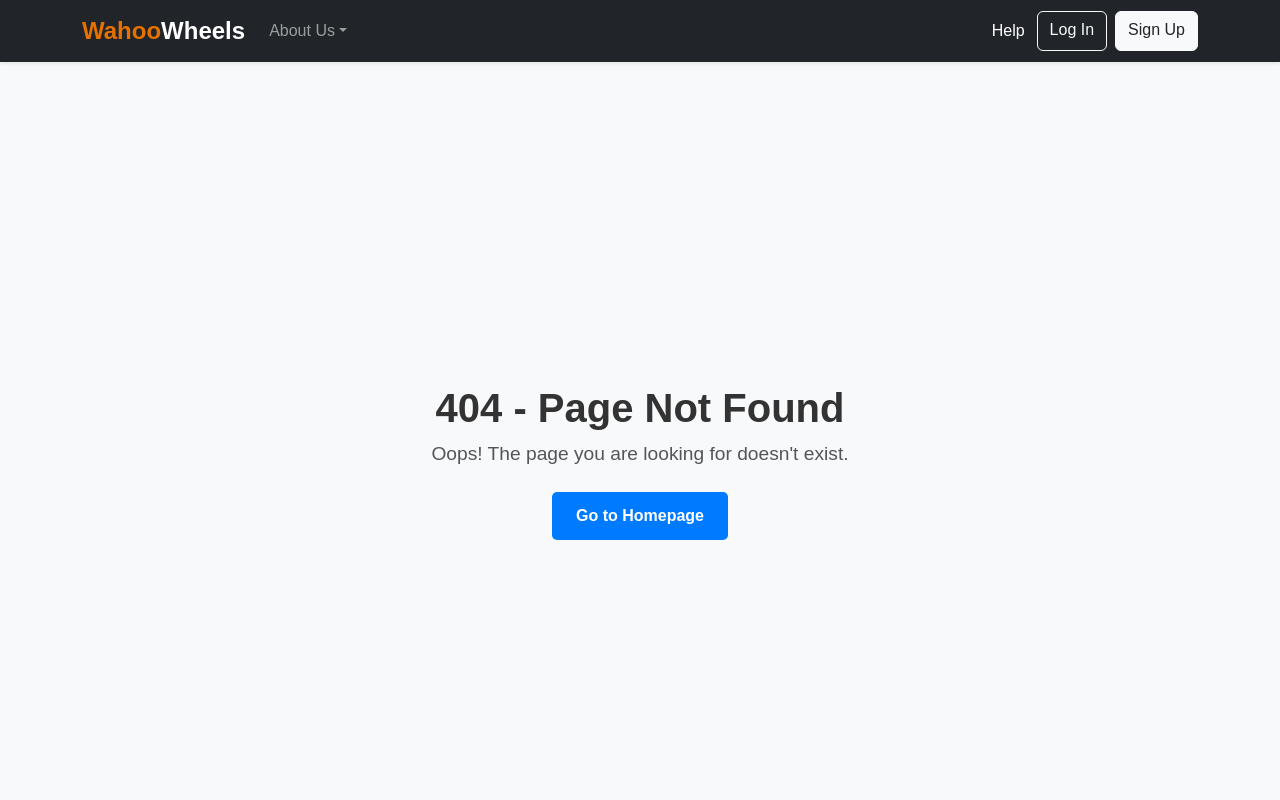
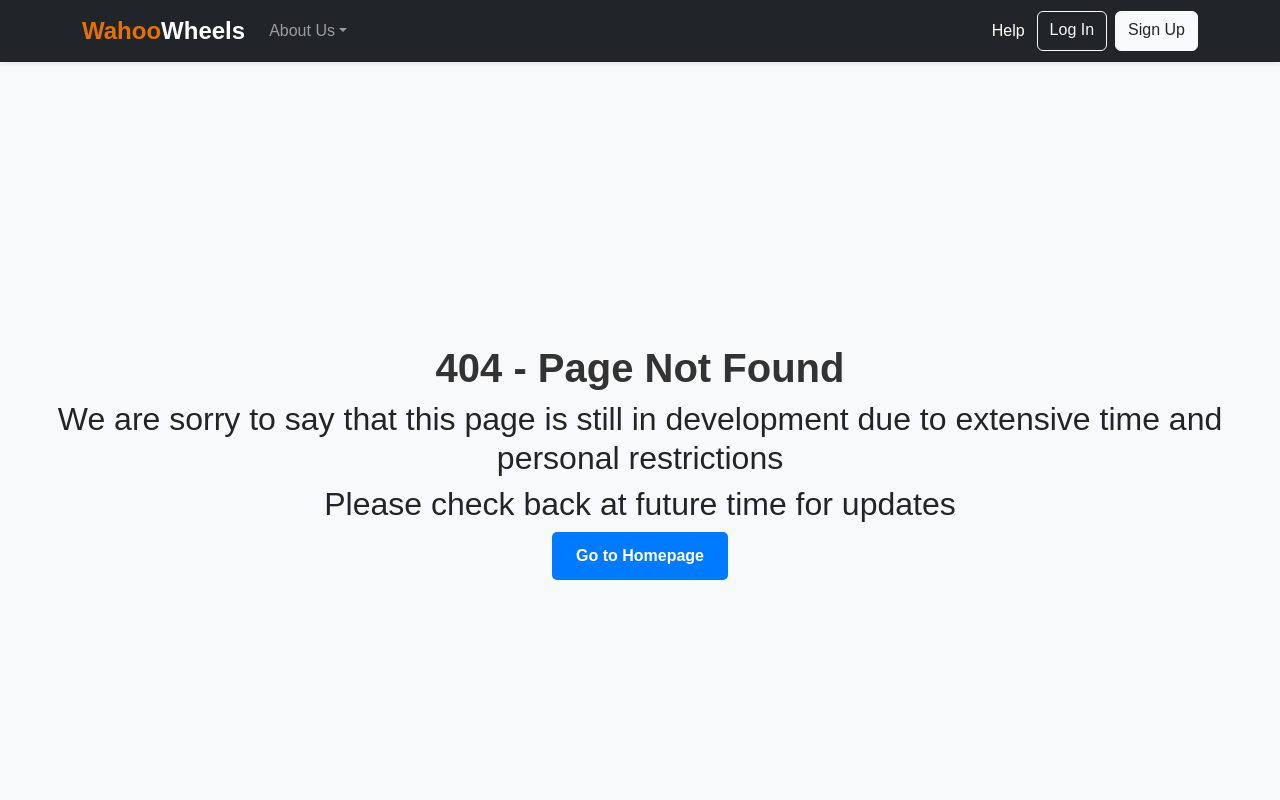
Before and after one commit to PiShrestha/wahoowheels, a React (Vite) app in the folder frontend/: page /help in a window 1280 px wide. Shown: the top 800 px of the page. Built offline with nearby package versions, Linux system fonts and the light colour scheme; no server answers.

Commit message:
updated page not found

```diff
--- a/frontend/src/pages/NotFound.jsx
+++ b/frontend/src/pages/NotFound.jsx
@@ -5,7 +5,8 @@ function NotFound() {
   return (
     <div className="not-found-container">
       <h1>404 - Page Not Found</h1>
-      <p>Oops! The page you are looking for doesn't exist.</p>
+      <h2>We are sorry to say that this page is still in development due to extensive time and personal restrictions</h2>
+      <h2>Please check back at future time for updates</h2>
       <Link to="/" className="home-button">Go to Homepage</Link>
     </div>
   );
```
